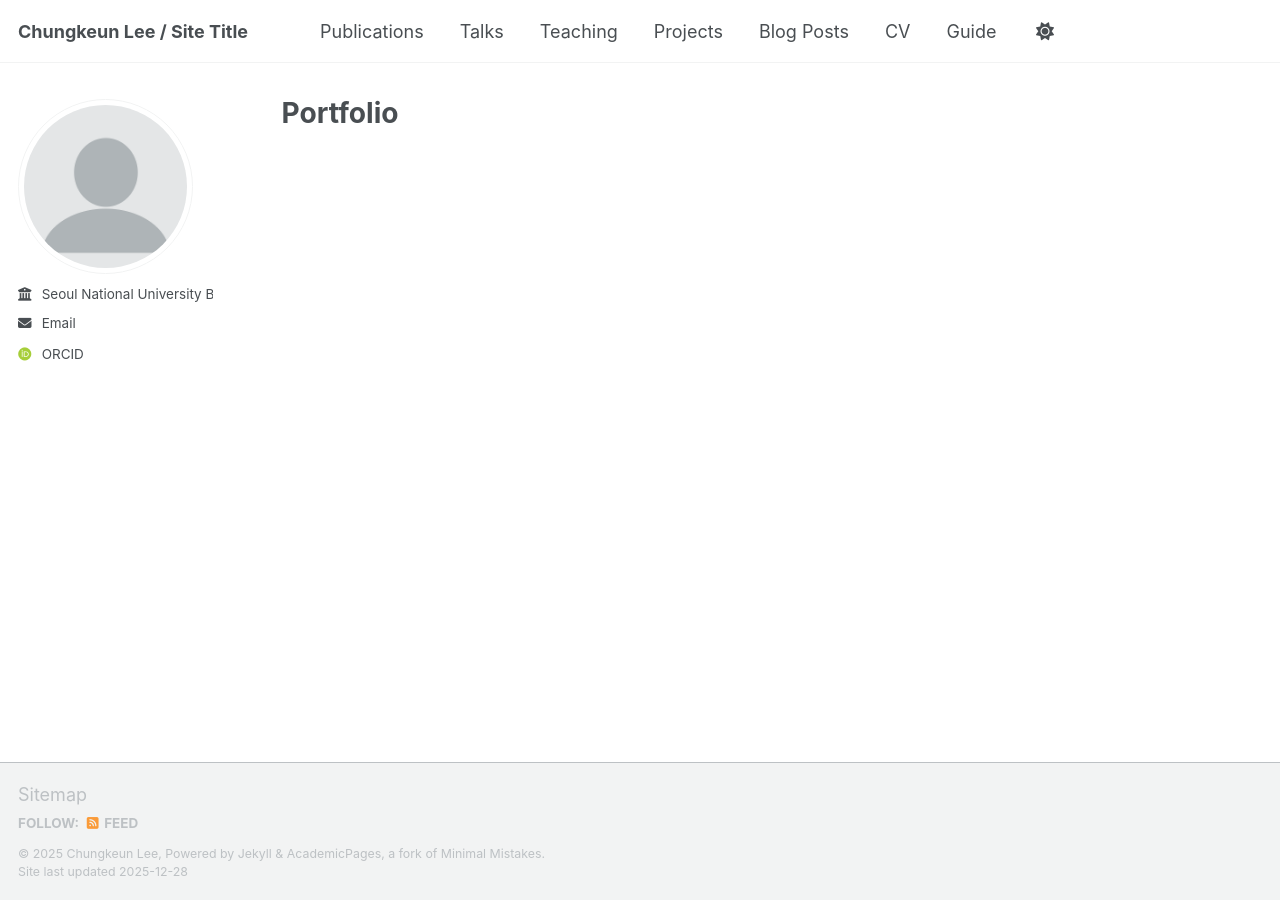
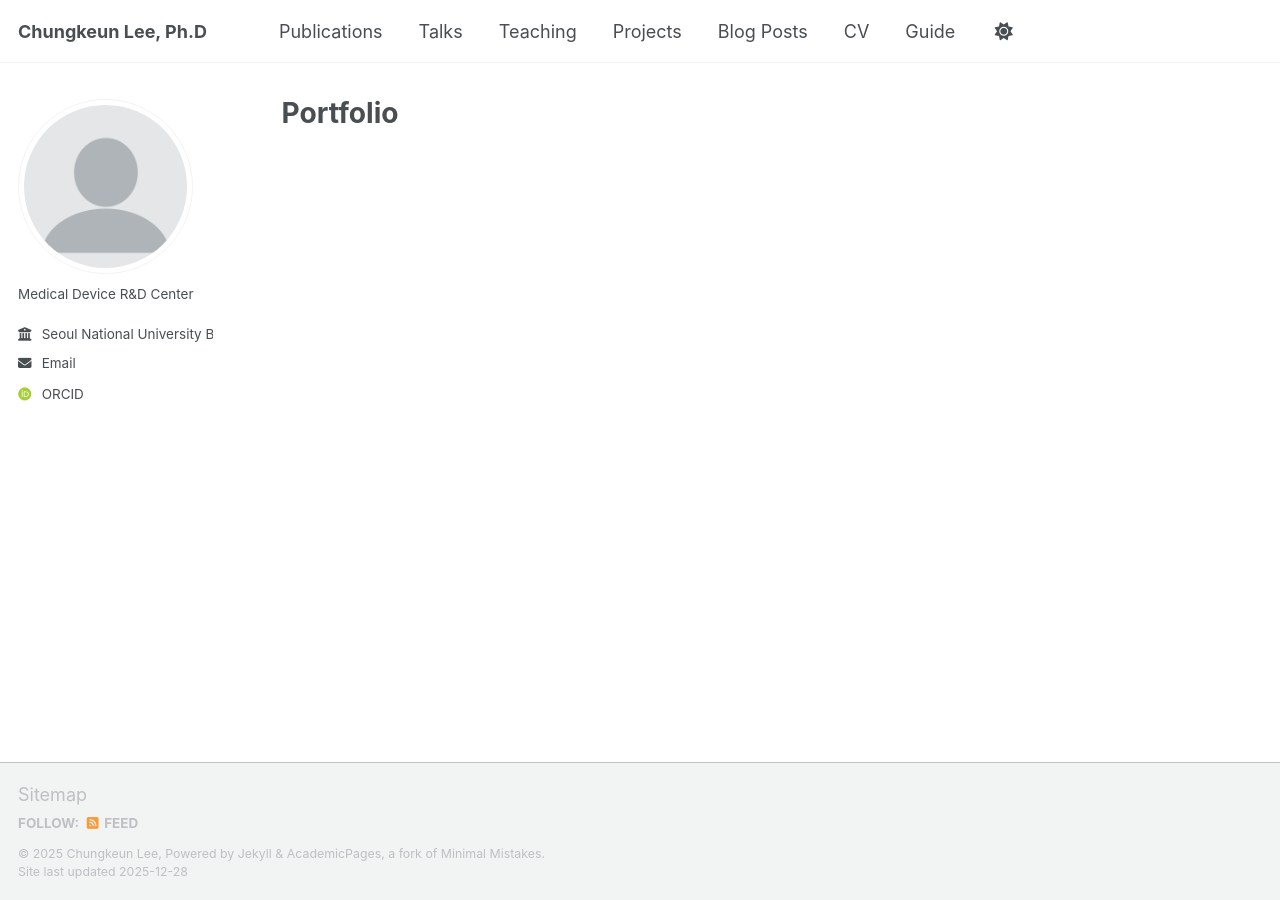
Before and after one commit to Chungkeun-Lee/Chungkeun-Lee.github.io, a Jekyll site: the page built from _pages/projects.html, in a window 1280 px wide. Built offline with Jekyll 4.4.1, drawn with Linux system fonts in a browser that asks for light colours; some web fonts are replaced; a script bundle is joined from its source files by our own code; library files that are not in the unit come from our copies.

Commit message:
Building #3

```diff
--- a/_config.yml
+++ b/_config.yml
@@ -9,7 +9,7 @@
 # Basic Site Settings
 locale                   : "en-US"
 site_theme               : "default" # the available themes options are "default", "air", "sunrise", "mint", "dirt" and "contrast"
-title                    : "Chungkeun Lee / Site Title"
+title                    : "Chungkeun Lee, Ph.D"
 title_separator          : "-"
 name                     : &name "Chungkeun Lee"
 description              : &description "Chungkeun"   # Update this with a general description of your site, this is the default if not overridden by a page
@@ -26,7 +26,7 @@ author:
   avatar           : "profile.png"
   name             : #"Your Sidebar Name"
   pronouns         : # example: "she/her"
-  bio              : #"Short biography for the left-hand sidebar"
+  bio              : "Medical Device R&D Center"
   location         : #"Earth"
   employer         : "Seoul National University Bundang Hospital"
   uri              : # URL
```
Also changed, not shown: _pages/projects.html (renamed from _pages/portfolio.html), _projects/project-1.md (renamed from _projects/portfolio-1.md), _projects/project-2.html (renamed from _projects/portfolio-2.html).
